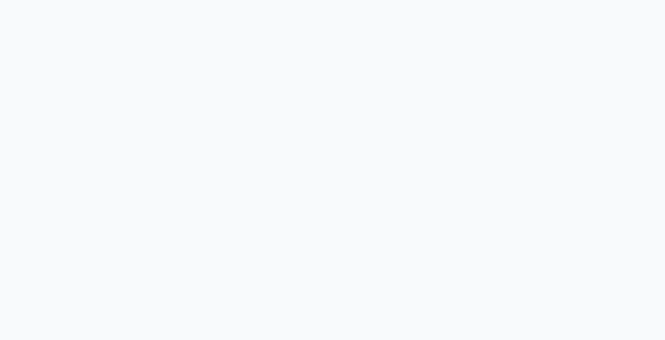
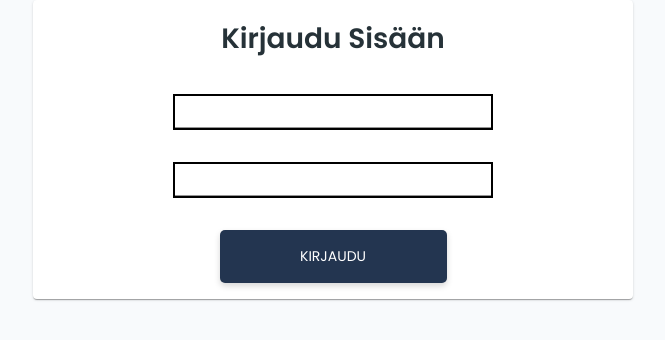
Before and after one commit to VirittamoHelsinki/Aava-frontend, a React (Create React App) app: page /login in a window 1280 px wide. Shown: the top 340 px of the page, without its empty margins (307-972 px from the left). Built offline with nearby package versions, Linux system fonts and the light colour scheme.

Commit message:
Testing components behaviours with mock-up login page

```diff
--- a/src/Routes.js
+++ b/src/Routes.js
@@ -6,6 +6,7 @@ import {
 } from 'react-router-dom';
 
 import ComponentTest from './pages/ComponentTest';
+import LoginPage from './pages/LoginPage';
 
 import { Box } from '@material-ui/core';
 import CircularProgress from '@material-ui/core/CircularProgress';
@@ -22,6 +23,9 @@ export default function Routes() {
             <Route exact path="/test">
               {ComponentTest}
             </Route>
+            <Route exact path="/login">
+              {LoginPage}
+            </Route>
             {/* jos sivua ei löydy niin näytä tämä */}
             <Route path="*">
               {/* <PageNotFound /> */}
--- /dev/null
+++ b/src/pages/LoginPage.js
@@ -0,0 +1,29 @@
+import React from 'react';
+import { Button } from '../components/Button';
+import Container from '@material-ui/core/Container';
+import Grid from '@material-ui/core/Grid';
+import { TextField } from '../components/TextField';
+import { Chip } from '../components/Chip';
+import { Paper } from '../components/Paper';
+
+export default
+    function LoginPage(props) {
+        const TextFieldWidth = {width: '400px'}
+        return (
+            <Container component={Paper} maxWidth="sm">
+                <Grid>
+                    <Grid item xs={12} style={{display:"grid", justifyItems:"center"}}>
+                        <h1>Kirjaudu Sisään</h1>
+                    </Grid>
+                    <Grid item xs style={{display:"grid", justifyItems:"center"}}>
+                        <TextField label="username" style={TextFieldWidth}/>
+                        <TextField label="password" style={TextFieldWidth} />
+                    </Grid>
+                    <Grid item xs={12} style={{display:"grid", justifyItems:"center"}}>
+
+                        <Button look="basic">kirjaudu</Button>
+                    </Grid>
+                </Grid>
+            </Container>
+        )
+    }
```
